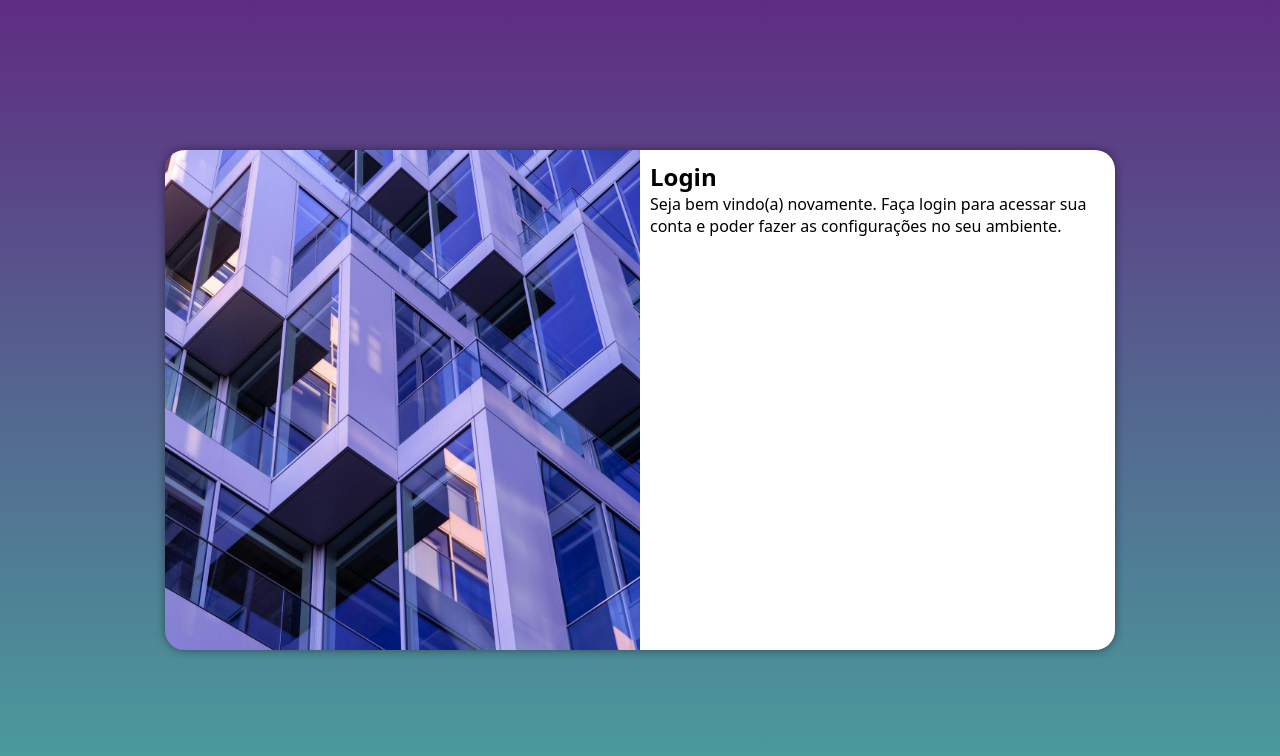
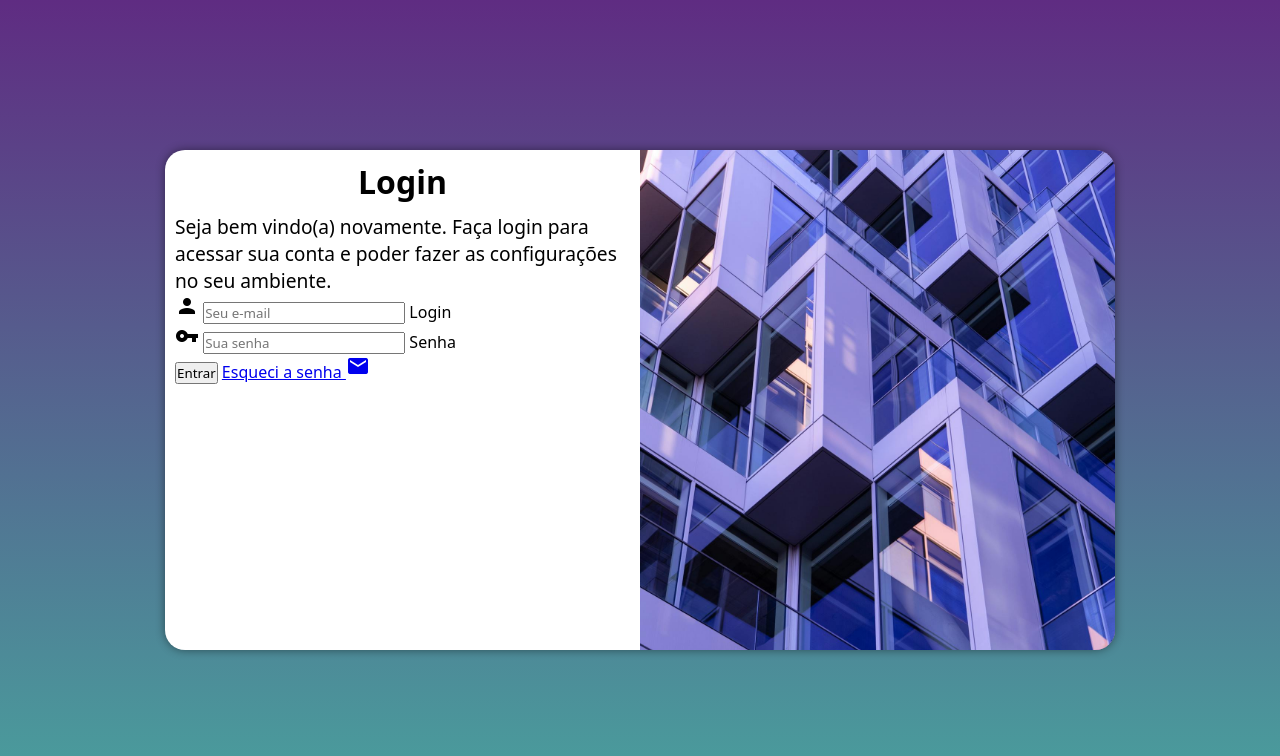
Before and after one commit to pedrossis/projeto-login, a plain HTML site: page index.html in a window 1280 px wide. Drawn offline with Linux system fonts and the light colour scheme.

Commit message:
Adicionei o formulário

```diff
--- a/estilos/media-query.css
+++ b/estilos/media-query.css
@@ -33,13 +33,21 @@
     }
 
     section#login > div#imagem {
-        float: left;
+        float: right;
         width: 50%;
         height: 100%;
     }
 
     section#login > div#formulario {
-        float: right;
+        float: left;
         width: 50%;
     }
+
+    div#formulario > h1 {
+        font-size: 2em;
+    }
+
+    div#formulario > p {
+        font-size: 1.2em;
+    }
 }
--- a/estilos/style.css
+++ b/estilos/style.css
@@ -53,3 +53,12 @@ section#login > div#formulario {
     display: block;
     padding: 10px;
 }
+
+div#formulario > h1 {
+    text-align: center;
+    margin-bottom: 10px;
+}
+
+div#formulario > p {
+    font-size: 0.8em;
+}
--- a/index.html
+++ b/index.html
@@ -3,6 +3,7 @@
 <head>
     <meta charset="UTF-8">
     <meta name="viewport" content="width=device-width, initial-scale=1.0">
+    <link href="https://fonts.googleapis.com/icon?family=Material+Icons" rel="stylesheet">
     <link rel="stylesheet" href="estilos/style.css">
     <link rel="stylesheet" href="estilos/media-query.css">
     <title>Login</title>
@@ -16,8 +17,19 @@
             <div id="formulario">
                 <h1>Login</h1>
                 <p>Seja bem vindo(a) novamente. Faça login para acessar sua conta e poder fazer as configurações no seu ambiente.</p>
-                <form action="login.php" method="post">
-
+                <form action="login.php" method="post" autocomplete="on">
+                    <div class="campo">
+                        <i class="material-icons">person</i>
+                        <input type="email" name="login" id="ilogin" placeholder="Seu e-mail" autocomplete="email" required maxlength="30">
+                        <label for="ilogin">Login</label>
+                    </div>
+                    <div class="campo">
+                        <i class="material-icons">vpn_key</i>
+                        <input type="password" name="senha" id="isenha" placeholder="Sua senha" autocomplete="current-password" required minlength="8" maxlength="20">
+                        <label for="isenha">Senha</label>
+                    </div>
+                    <input type="submit" value="Entrar">
+                    <a href="esqueci.html">Esqueci a senha <i class="material-icons">mail</i></a>
                 </form>
             </div>
         </section>
```
